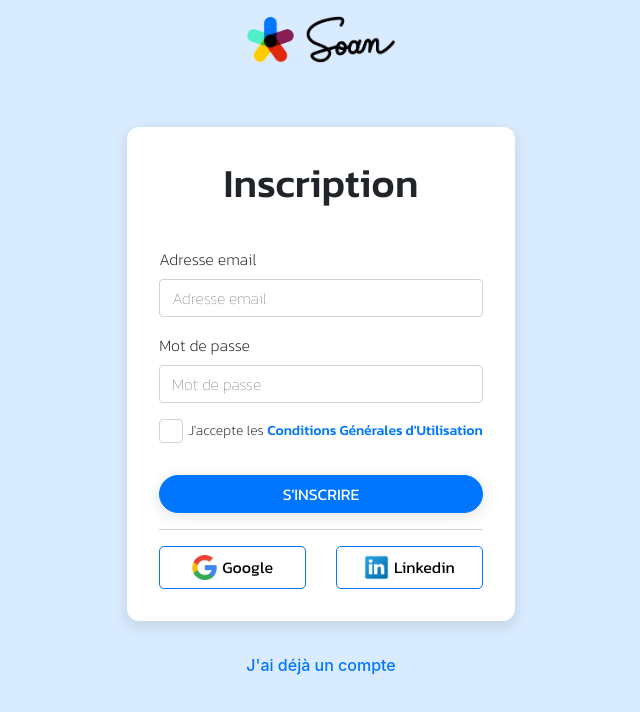
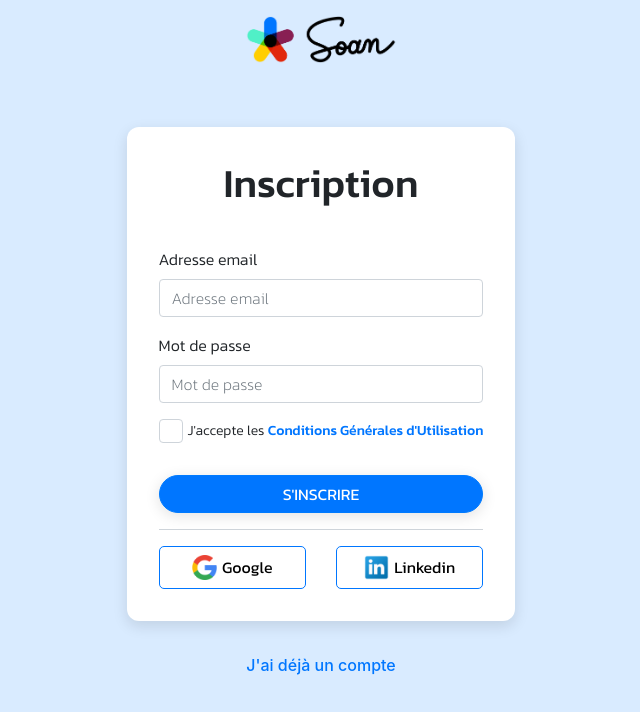
Before and after one commit to Slaaaap/TestSoan, a website: page index.html in a window 1280 px wide. Shown: the whole page, without its empty margins (319-959 px from the left). Drawn offline with nearby package versions, Linux system fonts and the light colour scheme.

Commit message:
last changes

```diff
--- a/styles/sass/main.scss
+++ b/styles/sass/main.scss
@@ -46,7 +46,7 @@ $semibold: 500;
         margin: 0 auto;
         box-shadow: 0px 5px 14px 1px rgba(0,0,0,0.1);
         font-family: $kanit;
-        font-weight: $extra-light;
+        font-weight: $light;
 
         @media only screen and (max-width: 768px){
             padding: .5em;
@@ -59,7 +59,7 @@ $semibold: 500;
             font-weight: $semibold;
         }
 
-        input { font-weight: $thin; }
+        input { font-weight: $extra-light; }
 
         .form-control:focus {
             box-shadow: unset;
```
Also changed, not shown: styles/css/style.css.
